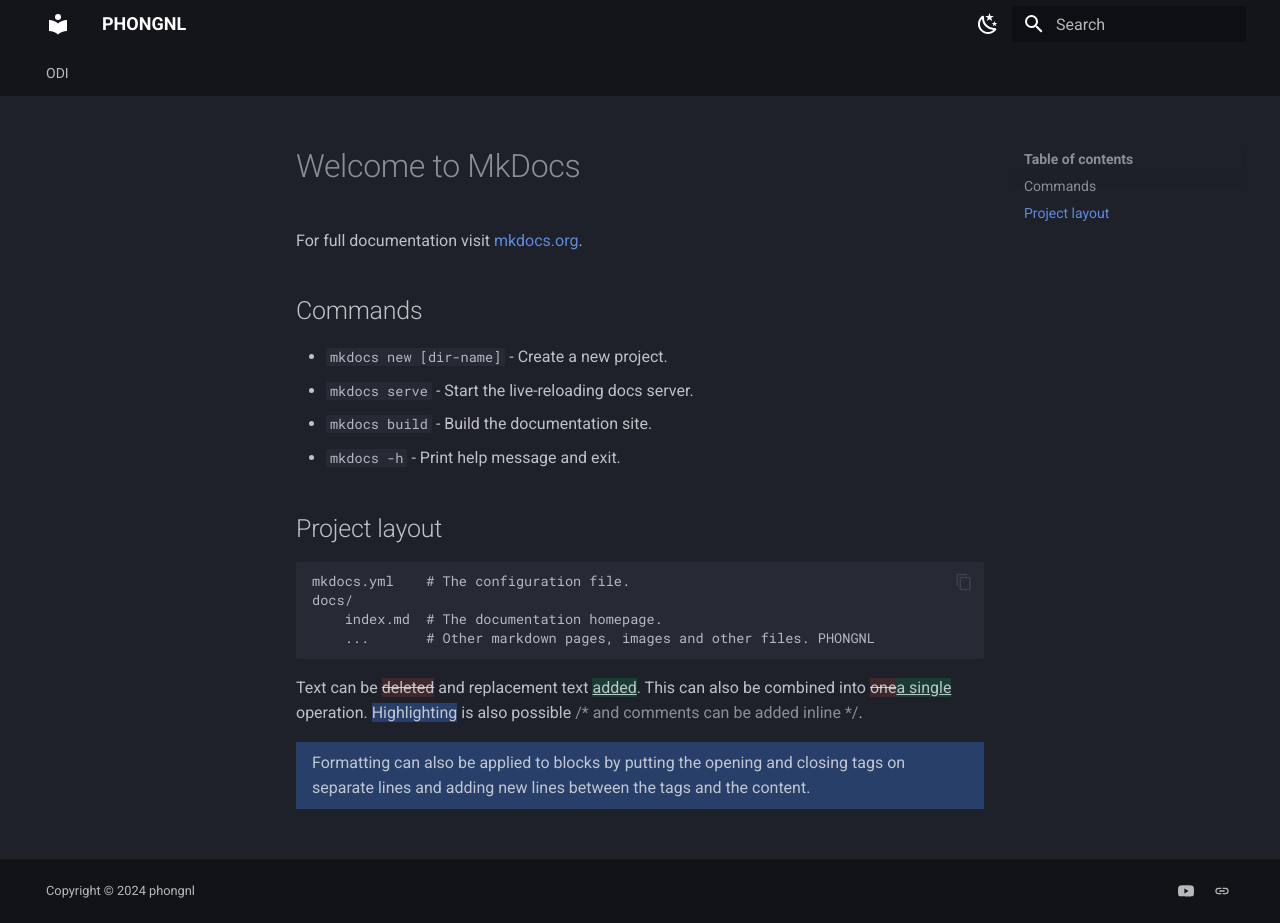
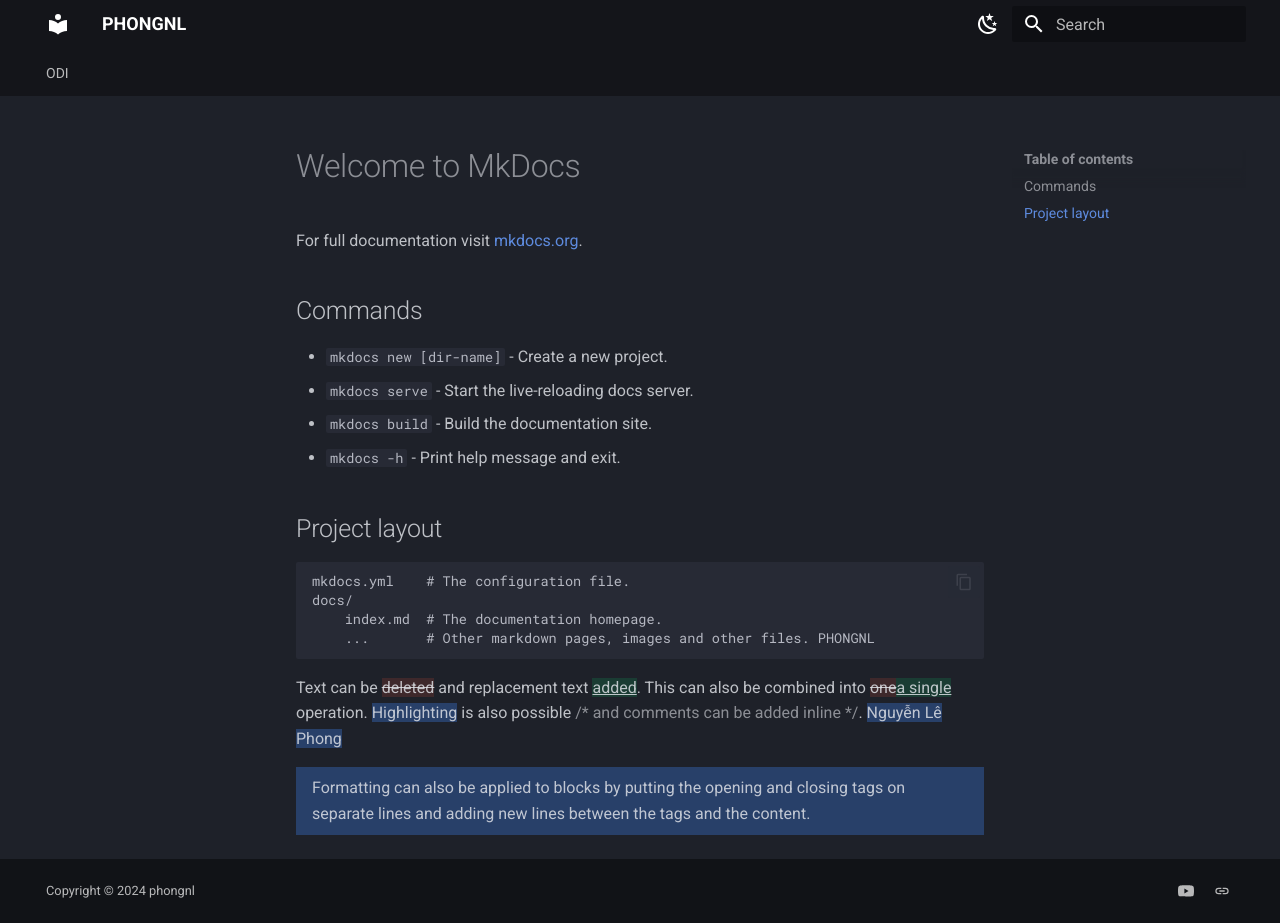
Before and after one commit to nglephongk39/phongnl-docs, an MkDocs documentation site: the page built from docs/index.md, in a window 1280 px wide and 923 px high. Built offline with MkDocs 1.6.1 and Material for MkDocs 9.7.7, drawn with Linux system fonts in a browser that asks for light colours.

Commit message:
change on Github editor

```diff
--- a/docs/index.md
+++ b/docs/index.md
@@ -21,6 +21,7 @@ For full documentation visit [mkdocs.org](https://www.mkdocs.org).
 Text can be {--deleted--} and replacement text {++added++}. This can also be
 combined into {~~one~>a single~~} operation. {==Highlighting==} is also
 possible {>>and comments can be added inline<<}.
+{==Nguyễn Lê Phong==}
 
 {==
 
```
